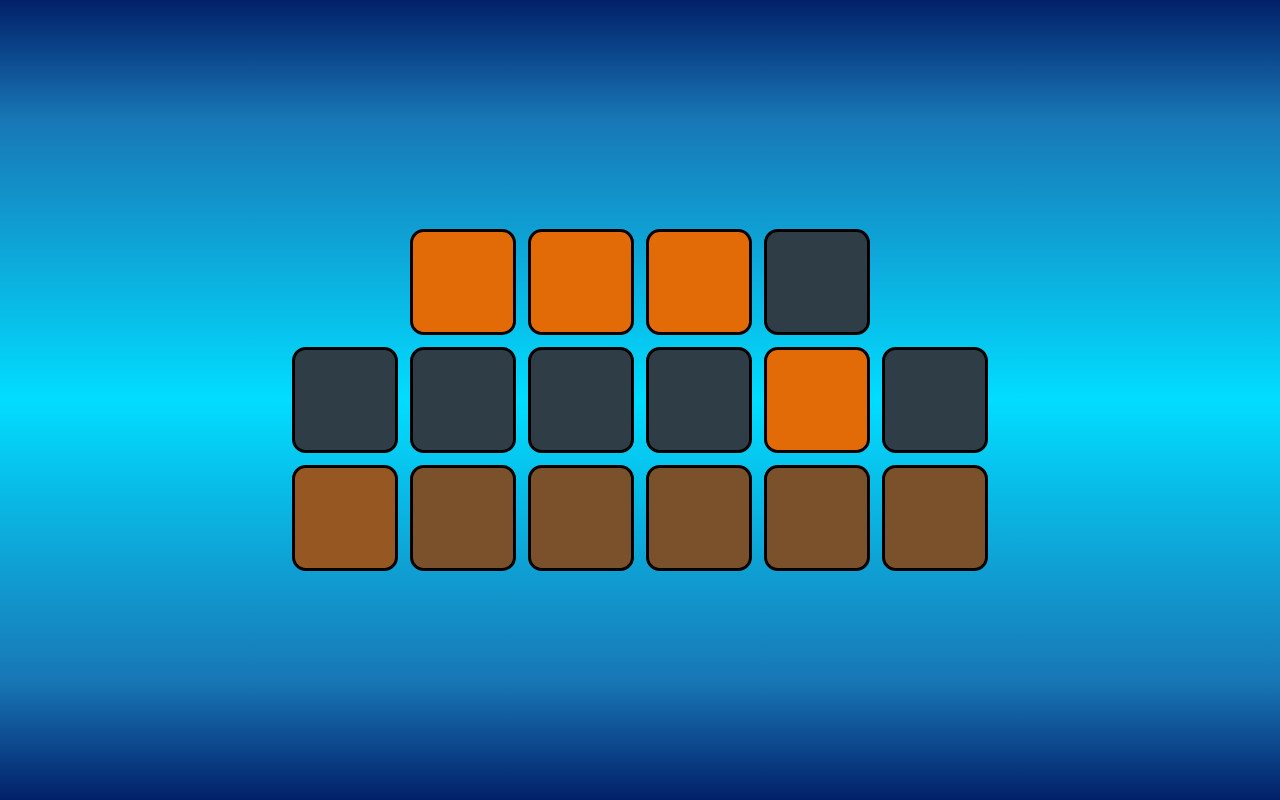
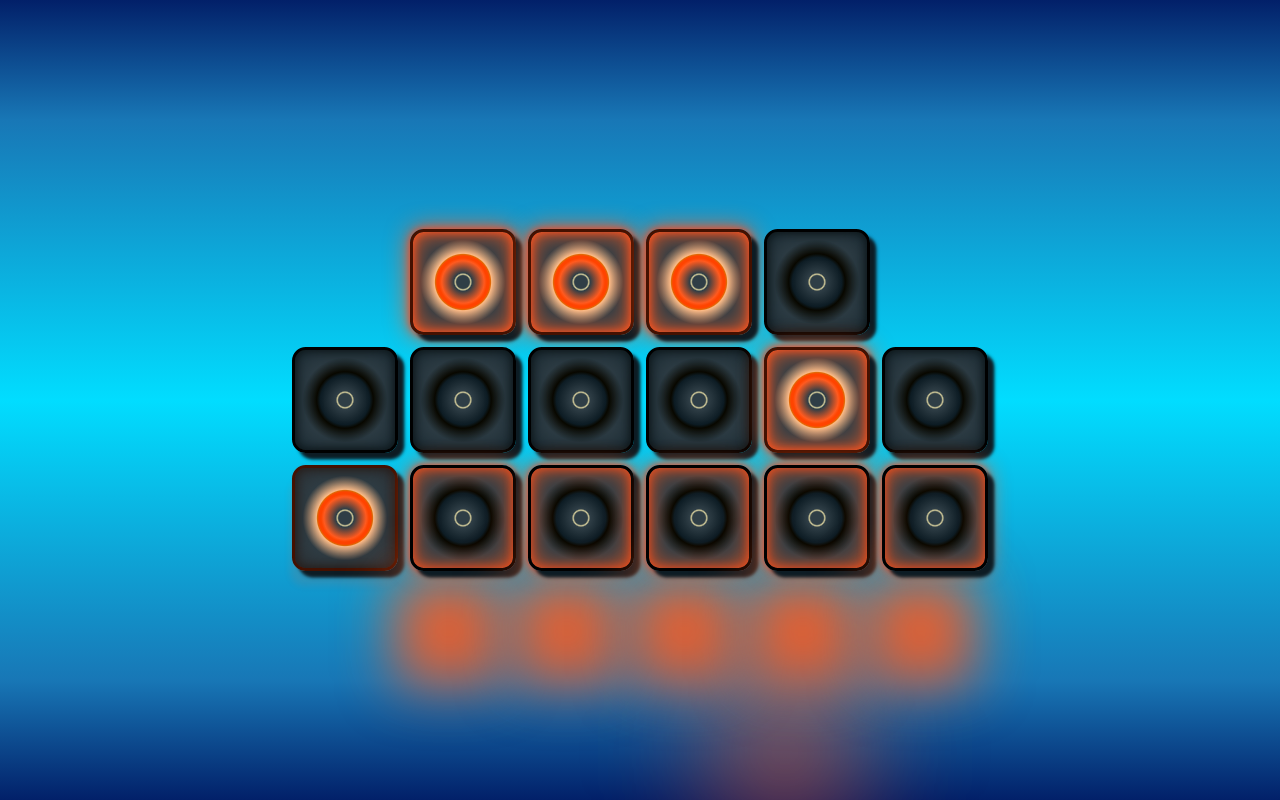
Before and after one commit to DaveyJH/binary-clock, a plain HTML site: page index.html in a window 1280 px wide. Drawn offline with Linux system fonts and the light colour scheme.

Commit message:
feat: Add class styling to blocks

```diff
--- a/assets/css/style.css
+++ b/assets/css/style.css
@@ -18,7 +18,7 @@ body,
 }
 
 .block {
-  transition: all .3s ease;
+  transition: box-shadow .9s;
   margin: min(0.375rem, 1.5vh, 1vw);
   display: inline-block;
   height: 6.25rem;
@@ -28,4 +28,55 @@ body,
   border-radius: 13%;
   border: solid 3px black;
   background: #2f3e46;
+  background: radial-gradient(#2f3e46 9%, #d0c999 11%, #2f3e46 13%,
+      #0d1c24 35%, #090800 40%, #2f3e46 60%);
+  box-shadow: #0d1c24 .4rem .4rem .2rem,
+    inset 0px 0px 1.5rem #0d1c24,
+    inset 0px 0px .5rem #090800;
 }
+
+.active {
+  background:
+    radial-gradient(#2f3e46 9%, #d0c999 11%, #2f3e46 13%,
+      #ff5a1f 30%, #ff4400 34%, #ff4400 37%, #e26a07 39%,
+      #fbbc89 40.5%, #2f3e46 60%);
+  /* animation: switch .9s forwards; */
+  box-shadow: #0d1c24 .4rem .4rem .2rem,
+    inset 0px 0px 1.5rem #ff5a1f,
+    inset 0px 0px .5rem #ff441f,
+    0px 0px .5rem #ff441f,
+    0px 0px 1.5rem #ff5a1f;
+  border-color: #441101;
+}
+
+.active.second {
+  box-shadow: #0d1c24 .4rem .4rem .2rem,
+    inset 0px 0px 1.5rem #ff5a1f,
+    inset 0px 0px .5rem #ff441f,
+    0px 0px .5rem #ff441f,
+    0px 0px 1.5rem #ff5a1f,
+    -1rem 8rem 4rem #ff5a1f;
+}
+
+.active.minute {
+  box-shadow: #0d1c24 .4rem .4rem .2rem,
+    inset 0px 0px 1.5rem #ff5a1f,
+    inset 0px 0px .5rem #ff441f,
+    0px 0px .5rem #ff441f,
+    0px 0px 1.5rem #ff5a1f,
+    -2rem 22rem 8rem #ff5a1f;
+}
+
+@keyframes switch {
+  from {
+    background: radial-gradient(#2f3e46 9%, #d0c999 11%, #2f3e46 13%,
+        #0d1c24 35%, #090800 40%, #2f3e46 60%);
+  }
+
+  to {
+    background:
+      radial-gradient(#2f3e46 9%, #d0c999 11%, #2f3e46 13%,
+        #ff5a1f 38%, #ff4400 40%, #ff4400 42%, #e26a07 44%,
+        #fbbc89 46.5%, #2f3e46 60%);
+  }
+}
--- a/assets/js/script.js
+++ b/assets/js/script.js
@@ -6,9 +6,10 @@ const [hourBlocks, minuteBlocks, secondBlocks] = rows.map(row => {
 const setBlocks = (blocks, value) => {
     const length = blocks.length;
     for (let i = 0; i < length; i++) {
-        blocks[i].style.background = value[value.length - 1 - i] === "1" ?
-            "#e26a07"
-            : "#2f3e46";
+        const active = value[value.length - 1 - i] === "1" ?
+            true
+            : false;
+        blocks[i].classList.toggle("active", active);
     }
 };
 
```
